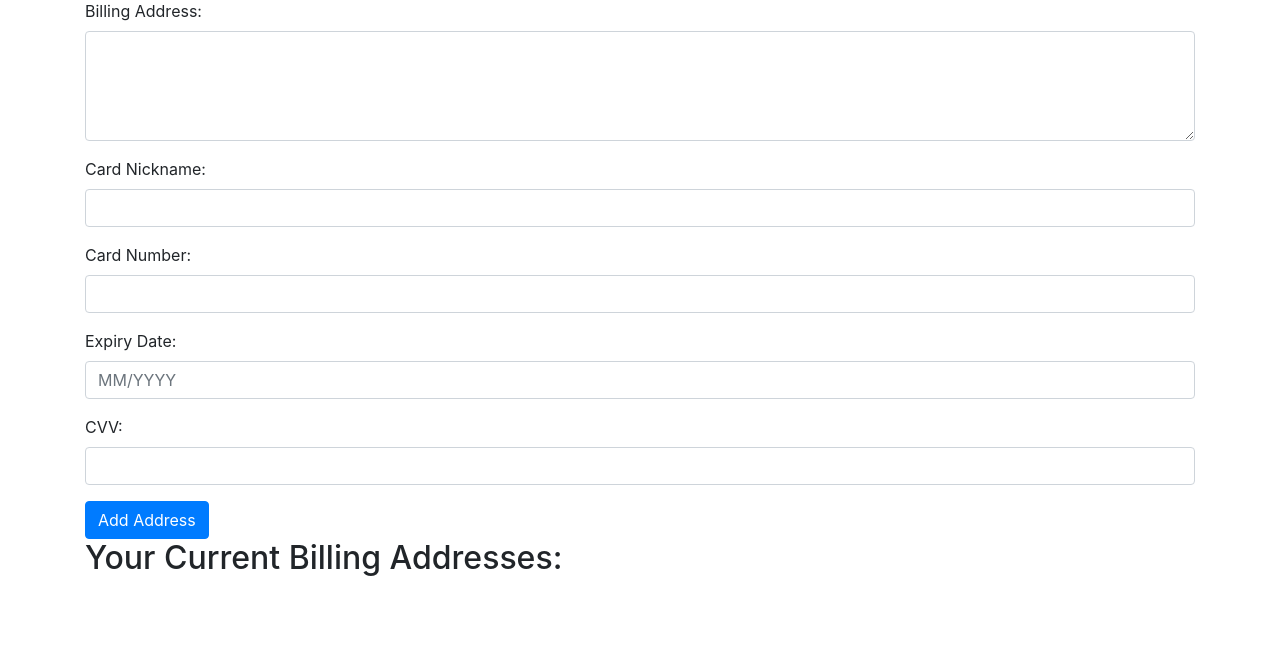
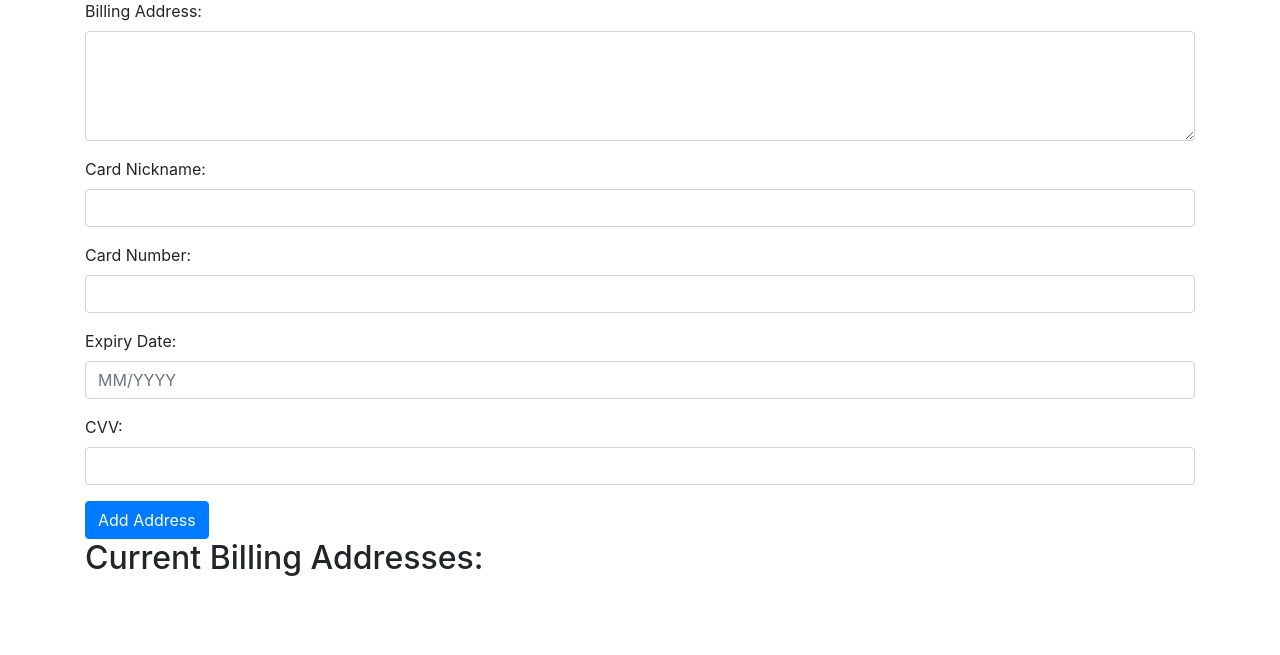
Before and after one commit to ThaminduSulakshana/The-Akuru-GEN, a Flask app: template templates/billing.html in a window 1280 px wide. Shown: the part 57-712 px from the top of the page. Run offline with Flask 3, Linux system fonts and the light colour scheme; the template is opened without the code that fills it, so the values that code supplies are empty; parts of the project's set-up code (start-up, migrations or seed data) failed here and were passed over; some libraries are stand-ins or nearby versions.

Commit message:
Update billing.html

```diff
--- a/templates/billing.html
+++ b/templates/billing.html
@@ -30,7 +30,7 @@
             </div>
             <button type="submit" class="btn btn-primary">Add Address</button>
         </form>
-        <h2>Your Current Billing Addresses:</h2>
+        <h2>Current Billing Addresses:</h2>
         {% for index, billing_address in billing_addresses_enum %}
         <form action="{{ url_for('update_billing', billing_index=index) }}" method="post">
             <div class="form-group">
```
